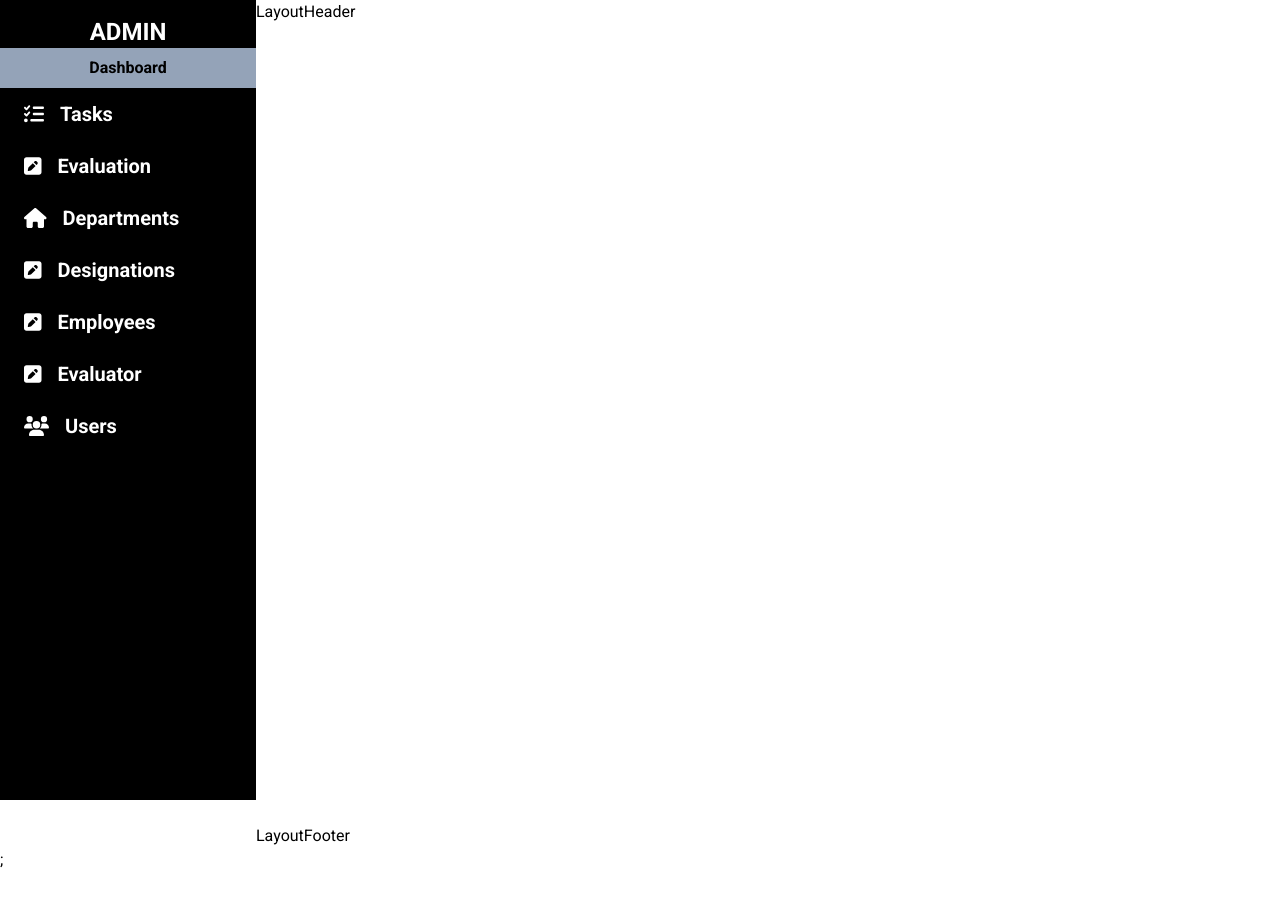
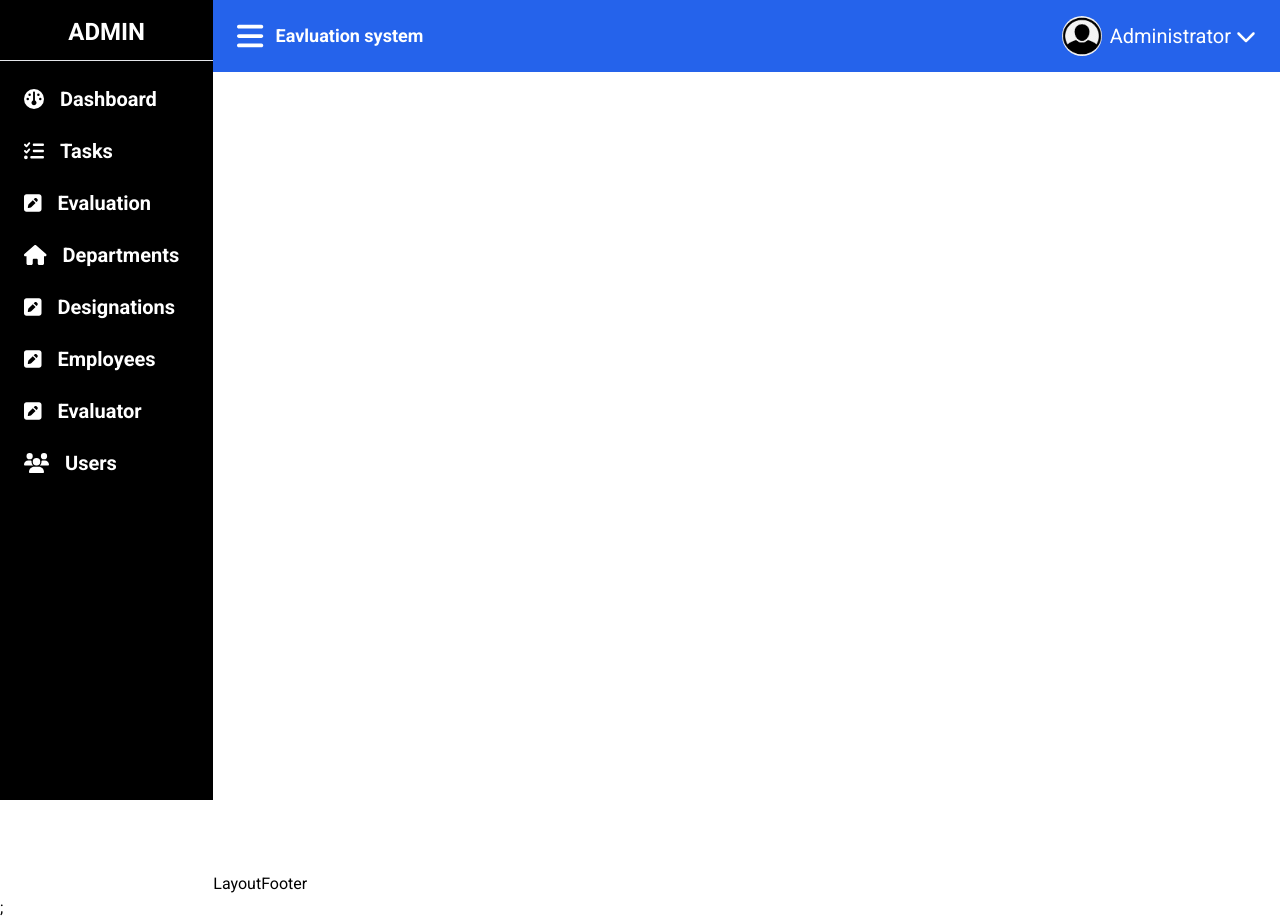
Before and after one commit to sapd-001/react-client, a React (Vite) app: page /#/admin in a window 1280 px wide. Before the commit the page ends 872 px from the top, so only its background shows below. Built offline with nearby package versions, Linux system fonts and the light colour scheme.

Commit message:
Add add admin header

```diff
--- a/src/components/AdminSidebar.tsx
+++ b/src/components/AdminSidebar.tsx
@@ -7,9 +7,7 @@ const AdminSidebar = () => {
 	return (
 		<div className="flex flex-col h-screen w-64 bg-black py-4 text-white sticky top-0">
 			<h2 className="text-2xl font-bold uppercase text-center">Admin</h2>
-			<div className="text-center font-bold text-black bg-slate-400 py-2">
-				Dashboard
-			</div>
+			<hr className='my-3'/>
 			<div>
 				{navlinks.admin.map((n) => (
 					<Link
--- a/src/components/LayoutHeader.tsx
+++ b/src/components/LayoutHeader.tsx
@@ -1,7 +1,25 @@
+import { FontAwesomeIcon } from '@fortawesome/react-fontawesome';
 import React from 'react';
+import profile from './../assets/profile.png';
+import { faBars, faChevronDown } from '@fortawesome/free-solid-svg-icons';
 
 const LayoutHeader = () => {
-	return <div>LayoutHeader</div>;
+	return (
+		<div className="px-6 py-4 bg-blue-600 w-full text-white flex justify-between items-center sticky top-0">
+			<div className="flex items-center gap-3">
+				<FontAwesomeIcon icon={faBars} className="font-bold text-3xl" />
+				<h2 className="font-bold text-lg">Eavluation system</h2>
+			</div>
+			<div className="flex items-center gap-2">
+				<img src={profile} alt="" className="h-10 w-10 rounded-full" />
+				<div>
+					<button className='text-xl'>
+						Administrator <FontAwesomeIcon icon={faChevronDown} />
+					</button>
+				</div>
+			</div>
+		</div>
+	);
 };
 
 export default LayoutHeader;
--- a/src/data/nav.tsx
+++ b/src/data/nav.tsx
@@ -1,4 +1,5 @@
 import {
+	faDashboard,
 	faHouse,
 	faPencilSquare,
 	faTasks,
@@ -8,6 +9,10 @@ import {
 export const navlinks = {
 	admin: [
 		{
+			pathName: 'Dashboard',
+			urlPath: '/admin/',
+			icon: faDashboard
+		},{
 			pathName: 'Tasks',
 			urlPath: '/admin/tasks',
 			icon: faTasks
--- a/src/layouts/AdminLayout.tsx
+++ b/src/layouts/AdminLayout.tsx
@@ -11,7 +11,7 @@ const AdminLayout = ({ children }: AdminLayoutProps) => {
 	return (
 		<div className="flex">
 			<AdminSidebar />
-			<div className=''>
+			<div className='w-full'>
 				<LayoutHeader />
 				<div className="min-h-screen">{children}</div>
 				<LayoutFooter />
```
Also changed, not shown: src/assets/profile.png (added).
